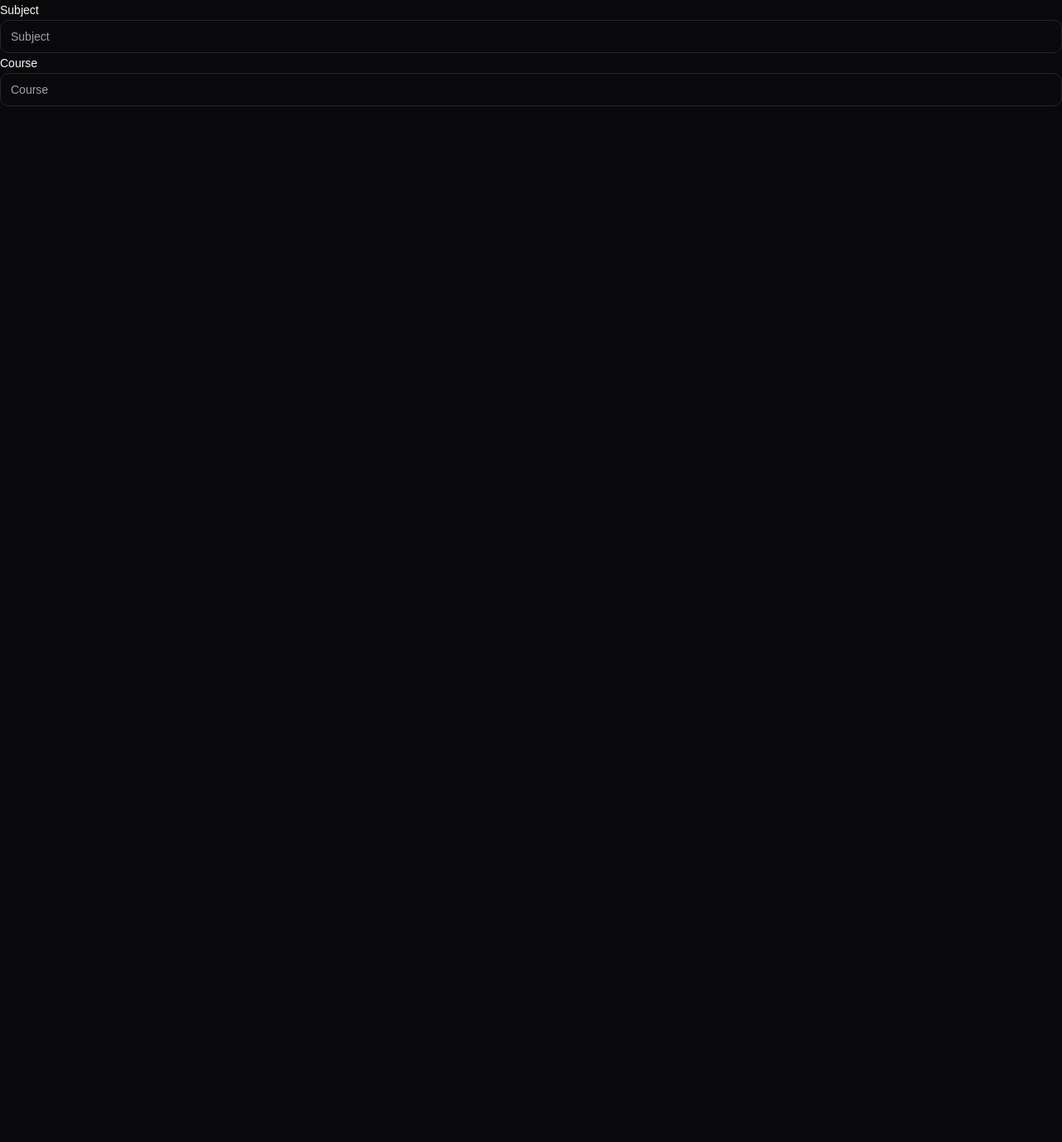
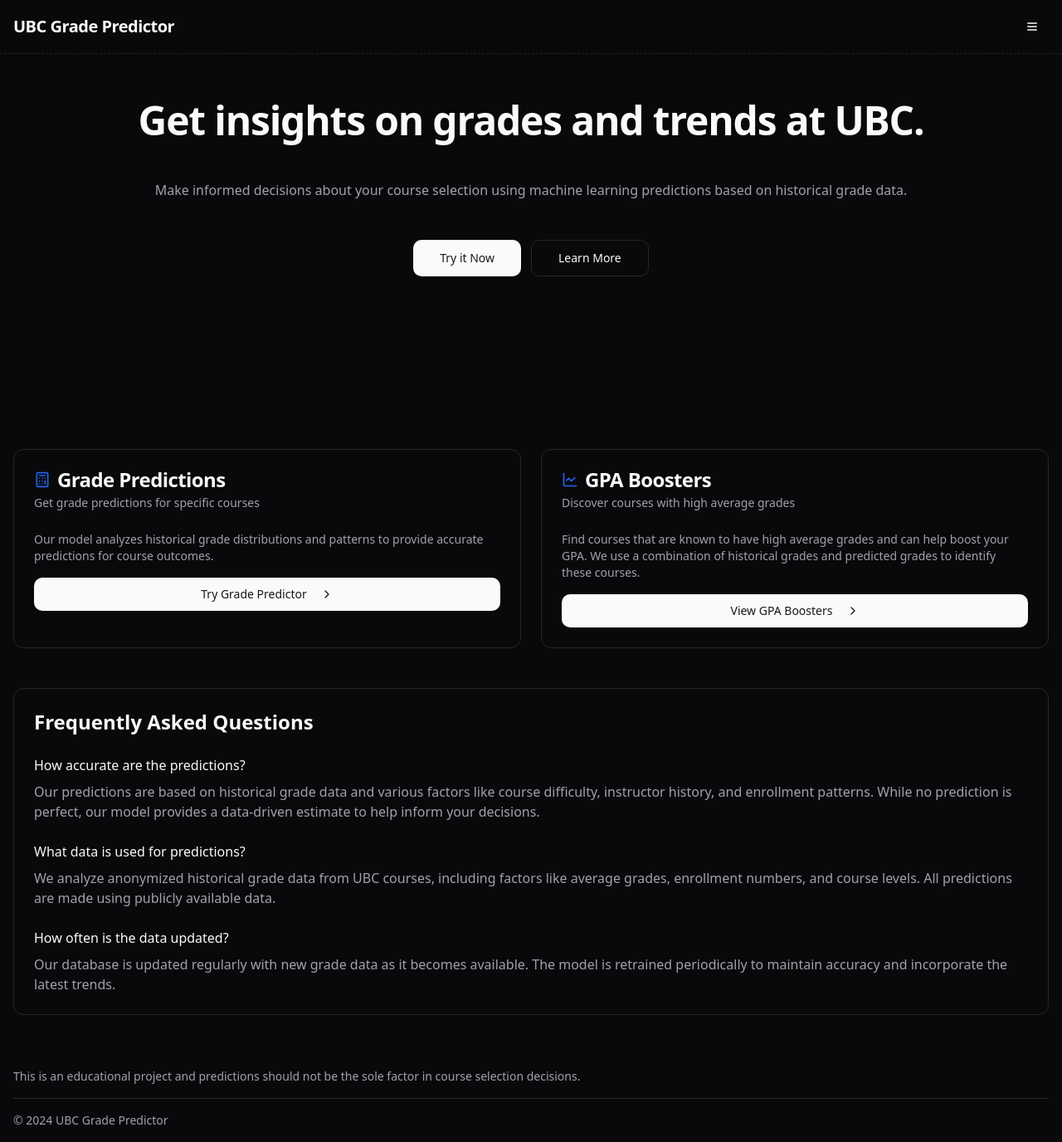
Before and after one commit to adrianlamdev/ubc-analytics, a Next.js app in the folder web/: page / in a window 1280 px wide. Shown: the whole page at 83% size. Before the commit the page ends 800 px from the top, so only its background shows below. Built offline with nearby package versions, Linux system fonts and the light colour scheme.

Commit message:
feat: add navbar and main home page

```diff
--- a/web/src/app/globals.css
+++ b/web/src/app/globals.css
@@ -1,10 +1,6 @@
 @tailwind base;
 @tailwind components;
 @tailwind utilities;
-
-body {
-  font-family: Arial, Helvetica, sans-serif;
-}
 
 @layer base {
   /*:root {*/
--- a/web/src/app/layout.tsx
+++ b/web/src/app/layout.tsx
@@ -2,6 +2,8 @@
 import "./globals.css";
 import { ThemeProvider } from "@/components/theme-provider";
 import { Inter } from "next/font/google";
+import { Separator } from "@/components/ui/separator";
+import Navbar from "@/components/navbar";
 
 const inter = Inter({
   subsets: ["latin"],
@@ -19,15 +21,25 @@
   children: React.ReactNode;
 }>) {
   return (
-    <html className={inter.variable} lang="en" suppressHydrationWarning>
-      <body className={`antialiased`}>
+    <html lang="en" suppressHydrationWarning>
+      <body className={`${inter.variable} antialiased`}>
         <ThemeProvider
           attribute="class"
           defaultTheme="system"
           enableSystem
           disableTransitionOnChange
         >
+          <Navbar />
           {children}
+          {/* Footer */}
+          <footer className="p-4 mt-12 text-muted-foreground text-sm space-y-4">
+            <p className="">
+              This is an educational project and predictions should not be the
+              sole factor in course selection decisions.
+            </p>
+            <Separator />
+            <p className="">© 2024 UBC Grade Predictor</p>
+          </footer>
         </ThemeProvider>
       </body>
     </html>
--- a/web/src/app/page.tsx
+++ b/web/src/app/page.tsx
@@ -1,13 +1,150 @@
+import { Button } from "@/components/ui/button";
+import {
+  Card,
+  CardHeader,
+  CardTitle,
+  CardDescription,
+  CardContent,
+} from "@/components/ui/card";
 import { Input } from "@/components/ui/input";
 import { Label } from "@/components/ui/label";
+import {
+  GraduationCap,
+  Calculator,
+  LineChart,
+  ChevronRight,
+} from "lucide-react";
 
 export default function Home() {
   return (
-    <main>
-      <Label>Subject</Label>
-      <Input placeholder="Subject" />
-      <Label>Course</Label>
-      <Input placeholder="Course" />
-    </main>
+    <div className="min-h-screen px-4">
+      {/* Hero Section */}
+      <div className="pt-14 pb-40 text-center">
+        <h1 className="text-5xl font-bold tracking-tight">
+          Get insights on grades and trends at UBC.
+        </h1>
+        <p className="text-muted-foreground my-12">
+          Make informed decisions about your course selection using machine
+          learning predictions based on historical grade data.
+        </p>
+        <div className="space-x-3">
+          <Button size="lg">Try it Now</Button>
+          <Button size="lg" variant="outline">
+            Learn More
+          </Button>
+        </div>
+      </div>
+
+      {/* Main Content */}
+      <div className="container mx-auto mt-12">
+        {/* Feature Cards */}
+        <div className="grid md:grid-cols-2 gap-6 mb-8">
+          <Card>
+            <CardHeader>
+              <div className="flex items-center gap-2">
+                <Calculator className="h-5 w-5 text-blue-600" />
+                <CardTitle>Grade Predictions</CardTitle>
+              </div>
+              <CardDescription>
+                Get grade predictions for specific courses
+              </CardDescription>
+            </CardHeader>
+            <CardContent>
+              <p className="text-sm text-muted-foreground mb-4">
+                Our model analyzes historical grade distributions and patterns
+                to provide accurate predictions for course outcomes.
+              </p>
+              <Button className="w-full group gap-4">
+                Try Grade Predictor{" "}
+                <ChevronRight className="group-hover:translate-x-1 transition-transform" />
+              </Button>
+            </CardContent>
+          </Card>
+
+          <Card>
+            <CardHeader>
+              <div className="flex items-center gap-2">
+                <LineChart className="h-5 w-5 text-blue-600" />
+                <CardTitle>GPA Boosters</CardTitle>
+              </div>
+              <CardDescription>
+                Discover courses with high average grades
+              </CardDescription>
+            </CardHeader>
+            <CardContent>
+              <p className="text-sm text-muted-foreground mb-4">
+                Find courses that are known to have high average grades and can
+                help boost your GPA. We use a combination of historical grades
+                and predicted grades to identify these courses.
+              </p>
+              <Button className="w-full group gap-4">
+                View GPA Boosters{" "}
+                <ChevronRight className="group-hover:translate-x-1 transition-transform" />
+              </Button>
+            </CardContent>
+          </Card>
+
+          {/* <Card> */}
+          {/*   <CardHeader> */}
+          {/*     <div className="flex items-center gap-2"> */}
+          {/*       <LineChart className="h-5 w-5 text-blue-600" /> */}
+          {/*       <CardTitle>Historical Analysis</CardTitle> */}
+          {/*     </div> */}
+          {/*     <CardDescription> */}
+          {/*       Explore grade trends and patterns over time */}
+          {/*     </CardDescription> */}
+          {/*   </CardHeader> */}
+          {/*   <CardContent> */}
+          {/*     <p className="text-sm text-muted-foreground mb-4"> */}
+          {/*       Visualize how course grades have changed over the years and */}
+          {/*       identify patterns in different subjects. */}
+          {/*     </p> */}
+          {/*     <Button className="w-full">View Grade Trends</Button> */}
+          {/*   </CardContent> */}
+          {/* </Card> */}
+        </div>
+
+        {/* FAQ Section */}
+        <div className="mt-12 rounded-lg p-6 border">
+          <h2 className="text-2xl font-semibold mb-6">
+            Frequently Asked Questions
+          </h2>
+          <div className="space-y-6">
+            <div>
+              <h3 className="font-medium mb-2">
+                How accurate are the predictions?
+              </h3>
+              <p className="text-muted-foreground">
+                Our predictions are based on historical grade data and various
+                factors like course difficulty, instructor history, and
+                enrollment patterns. While no prediction is perfect, our model
+                provides a data-driven estimate to help inform your decisions.
+              </p>
+            </div>
+            <div>
+              <h3 className="font-medium mb-2">
+                What data is used for predictions?
+              </h3>
+              <p className="text-muted-foreground">
+                We analyze anonymized historical grade data from UBC courses,
+                including factors like average grades, enrollment numbers, and
+                course levels. All predictions are made using publicly available
+                data.
+              </p>
+            </div>
+            <div>
+              <h3 className="font-medium mb-2">
+                How often is the data updated?
+              </h3>
+              <p className="text-muted-foreground">
+                Our database is updated regularly with new grade data as it
+                becomes available. The model is retrained periodically to
+                maintain accuracy and incorporate the latest trends.
+              </p>
+            </div>
+          </div>
+        </div>
+      </div>
+    </div>
   );
 }
--- /dev/null
+++ b/web/src/components/navbar.tsx
@@ -0,0 +1,16 @@
+import Link from "next/link";
+import { Button } from "./ui/button";
+import { Menu } from "lucide-react";
+
+export default function Navbar() {
+  return (
+    <nav className="px-4 py-3 border-b border-dashed flex items-center justify-between">
+      <Link href="/" className="font-semibold text-xl tracking-tight">
+        UBC Grade Predictor
+      </Link>
+      <Button size="icon" variant="ghost">
+        <Menu />
+      </Button>
+    </nav>
+  );
+}
```
